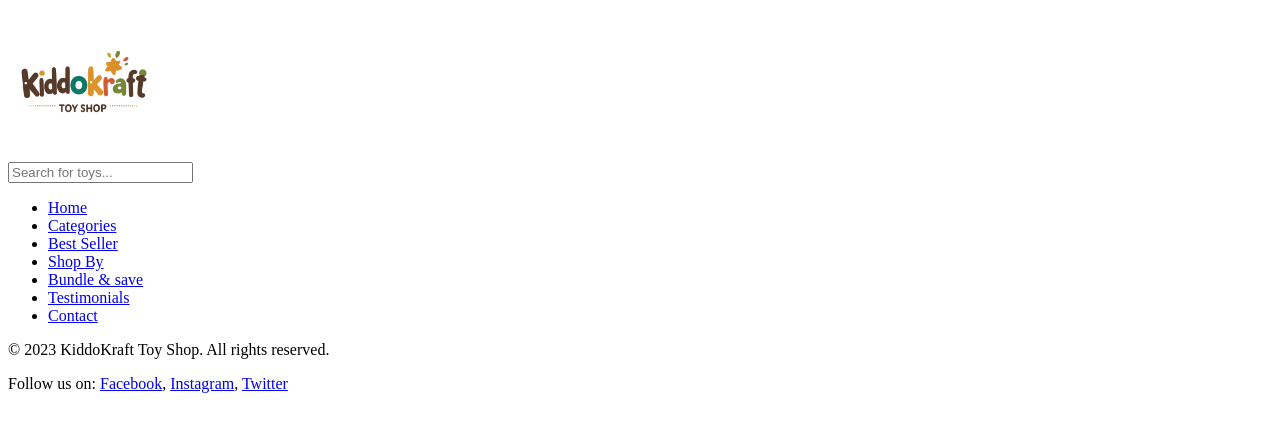
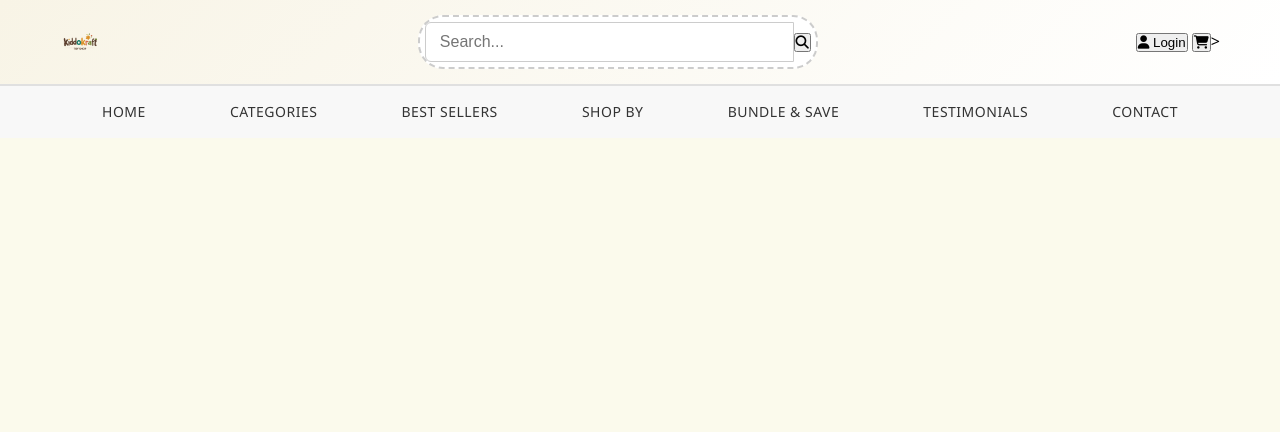
Before and after one commit to RazatSiwakoti/KiddoKraft-Toys, a plain HTML site: page New folder/index.html in a window 1280 px wide. Drawn offline with Linux system fonts and the light colour scheme.

```diff
--- a/New folder/index.html
+++ b/New folder/index.html
@@ -4,39 +4,44 @@
     <meta charset="UTF-8">
     <meta name="viewport" content="width=device-width, initial-scale=1.0">
     <title>KiddoKraft Toy Shop</title>
+    <link rel="stylesheet" href="https://cdnjs.cloudflare.com/ajax/libs/font-awesome/6.4.0/css/all.min.css">
+    <link rel="stylesheet" href="/Style/style.css">
 </head>
+
 <body>
+    <header class="header">
+        <div class="container">
+            <div class="logo">
+                <img src="/New folder/images/Logo Transparent.png" alt="KiddoKraft Logo" class = "logo-img">
+            </div>
 
-    <div id ="header">
-        <div id="logo">
-            <img src="/New folder/images/Logo Transparent.png" alt="KiddoKraft Logo" width="150">
-    </div>
-    <div class="searchbar">
-        <form action="/search" method="get">
-            <input type="text" name="query" placeholder="Search for toys..." required>        </form>
+        <div class="search-container">
+            <input type="search" class="search-input" placeholder="Search..."></input>
+            <button class="search-button"><i class="fas fa-search"></i></button>
+        </div>
+
+        <div class="header-action">
+            <button class="login-button"><i class="fas fa-user"></i> Login</button>
+            <button class="cart-button"><i class="fas fa-shopping-cart"></i></button>>
         </div>
     </div>
+    </header>
 
-    </div>
+    <nav class="navigation">
+        <div class="container">
+            <ul class="nav-menu">
+                <li><a href="#" class="nav-link">HOME</a></li>
+                <li><a href="#" class="nav-link">CATEGORIES</a></li>
+                <li><a href="#" class="nav-link">BEST SELLERS</a></li>
+                <li><a href="#" class="nav-link">SHOP BY</a></li>
+                <li><a href="#" class="nav-link">BUNDLE & SAVE</a></li>
+                <li><a href="#" class="nav-link">TESTIMONIALS</a></li>
+                <li><a href="#" class="nav-link">CONTACT</a></li>
+            </ul>
+        </div>
+    </nav>
+    </nav>
 
-    <nav>
-        <ul>
-            <li><a href="index.html">Home</a></li>
-            <li><a href="categories.html">Categories</a></li>
-            <li><a href="bestseller.html">Best Seller</a></li>
-            <li><a href="shopby.html">Shop By </a></li>
-            <li><a href="Bundle&save.html">Bundle & save</a></li>
-            <li><a href="testimonials.html">Testimonials</a></li>
-            <li><a href="contact.html">Contact</a></li>
-        </ul>
 
 </body>
-
-<footer>
-    <p>&copy; 2023 KiddoKraft Toy Shop. All rights reserved.</p>
-    <p>Follow us on:
-        <a href="https://www.facebook.com/KiddoKraft" target="_blank">Facebook</a>,
-        <a href="https://www.instagram.com/KiddoKraft" target="_blank">Instagram</a>,
-        <a href="https://www.twitter.com/KiddoKraft" target="_blank">Twitter</a>
-    </p>
 </html>
```
